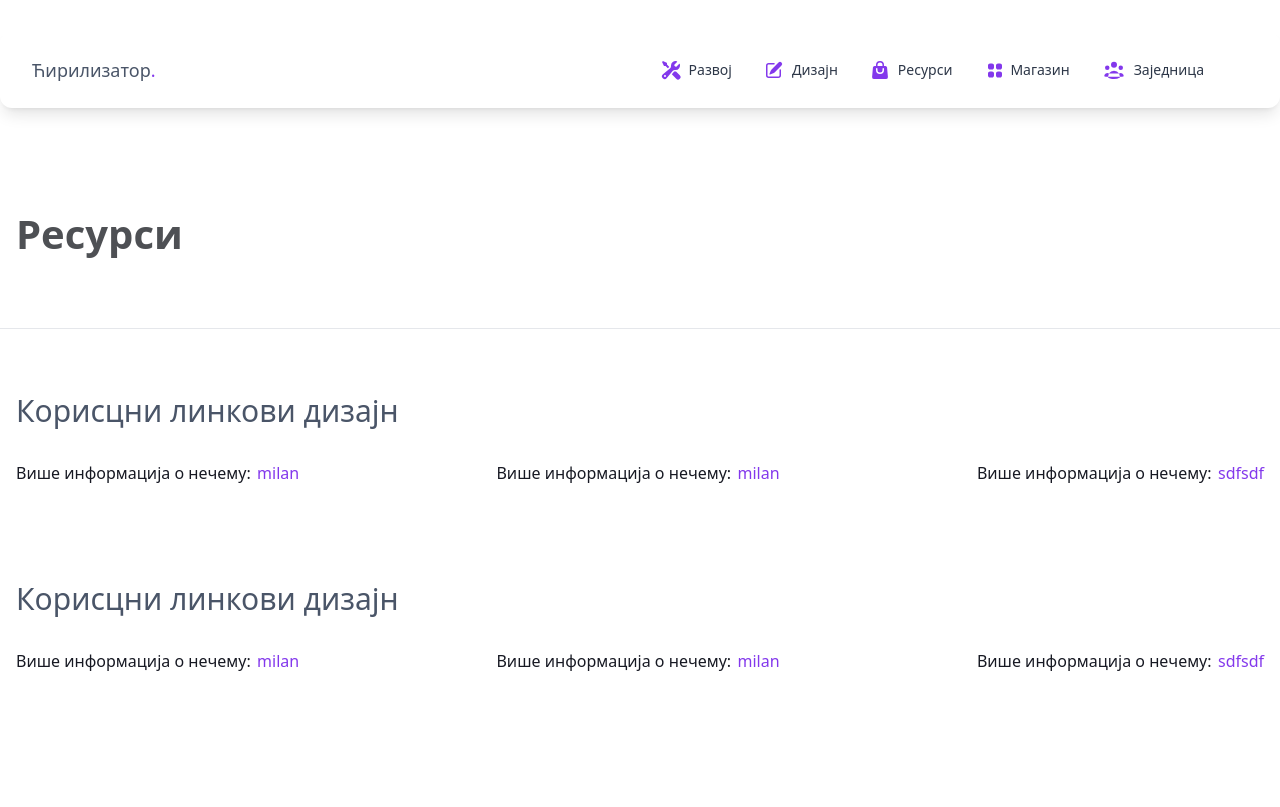
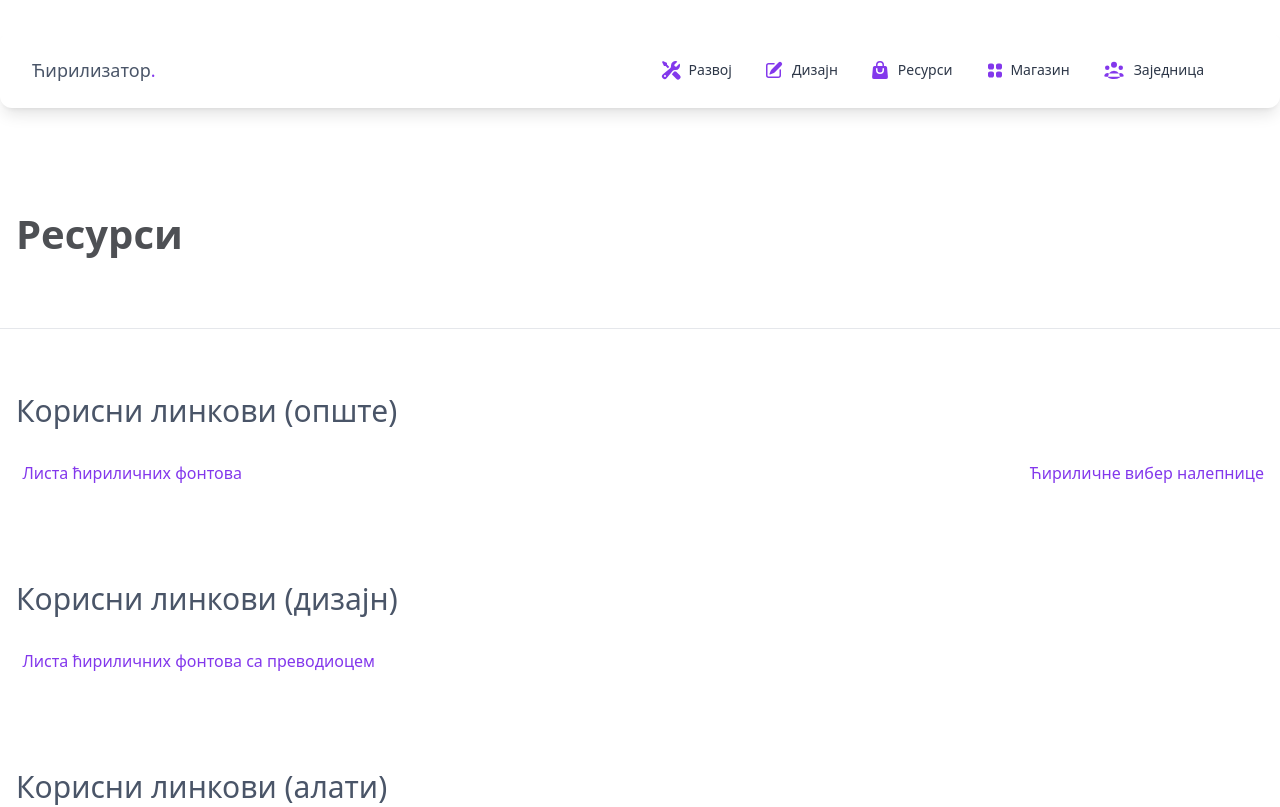
Before and after one commit to Nikola352/cirilizator, a React (Vite) app in the folder client/: page /resursi in a window 1280 px wide. Shown: the top 807 px of the page. Built offline with nearby package versions, Linux system fonts and the light colour scheme.

Commit message:
Added resource links to resursi tab

```diff
--- a/client/src/pages/Resursi.jsx
+++ b/client/src/pages/Resursi.jsx
@@ -1,25 +1,51 @@
 import React from "react";
 import ResourcesLink from "../components/ResourcesLink";
 export default function Resursi() {
-    const links = [
+    const links_general = [
         {
-            id:1,
-            title: "Више информација о нечему: ",
-            link: "https://www.unicode.org/charts/PDF/U0400.pdf",
-            name: "milan"
+            id: 1,
+            title: "",
+            link: "https://latinicaucirilicu.rs/cirilicni-fontovi",
+            name: "Листа ћириличних фонтова"
         },
         {
-            id:2,
-            title: "Више информација о нечему: ",
+            id: 2,
+            title: "",
+            link: "https://stickers.viber.com/pages/custom-sticker-packs/11ee77cb2b4dbea4b59cff474b635a44435cad9ec3dc5457",
+            name: "Ћириличне вибер налепнице"
+        },
+    ]
+
+    const links_design = [
+        {
+            id: 1,
+            title: "",
             link: "https://www.unicode.org/charts/PDF/U0400.pdf",
-            name: "milan"
+            name: "Листа ћириличних фонтова са преводиоцем"
+        },
+    ]
+
+    const links_tools = [
+        {
+            id: 1,
+            title: "",
+            link: "https://latinicaucirilicu.rs/ispravljanje-celave-latinice",
+            name: "Исправљач ћелаве латинице"
         },
         {
-            id:3,
-            title: "Више информација о нечему: ",
-            link: "https://www.unicode.org/charts/PDF/U0400.pdf",
-            name: "sdfsdf"
-        }
+            id: 1,
+            title: "",
+            link: "https://latinicaucirilicu.rs/konvertor-za-word",
+            name: "Конвертор за ворд"
+        },
+        {
+            id: 1,
+            title: "",
+            link: "https://latinicaucirilicu.rs/konvertor-za-excel",
+            name: "Конвертор за ексел"
+        },
+
+
     ]
     return (
         <div>
@@ -29,8 +55,9 @@ export default function Resursi() {
             </div>
             <hr />
             <div className="link-section flex gap-24 flex-col mt-8 mb-24 px-4">
-                <ResourcesLink title={"Корисцни линкови дизајн"} links={links}/>
-                <ResourcesLink title={"Корисцни линкови дизајн"} links={links}/>
+                <ResourcesLink title={"Корисни линкови (опште)"} links={links_general}/>
+                <ResourcesLink title={"Корисни линкови (дизајн)"} links={links_design}/>
+                <ResourcesLink title={"Корисни линкови (алати)"} links={links_tools}/>
             </div>
         </div>
     )
```
